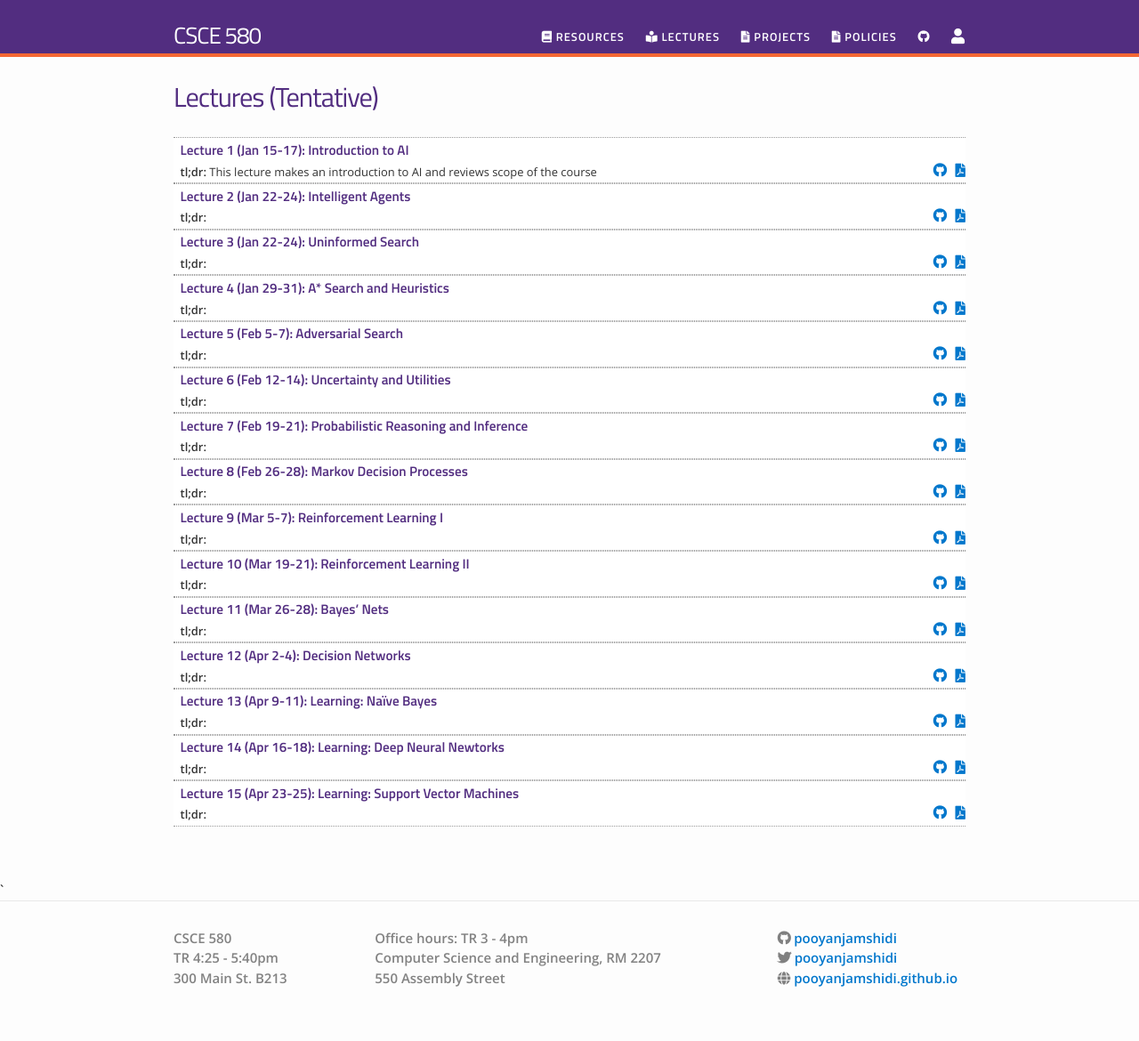
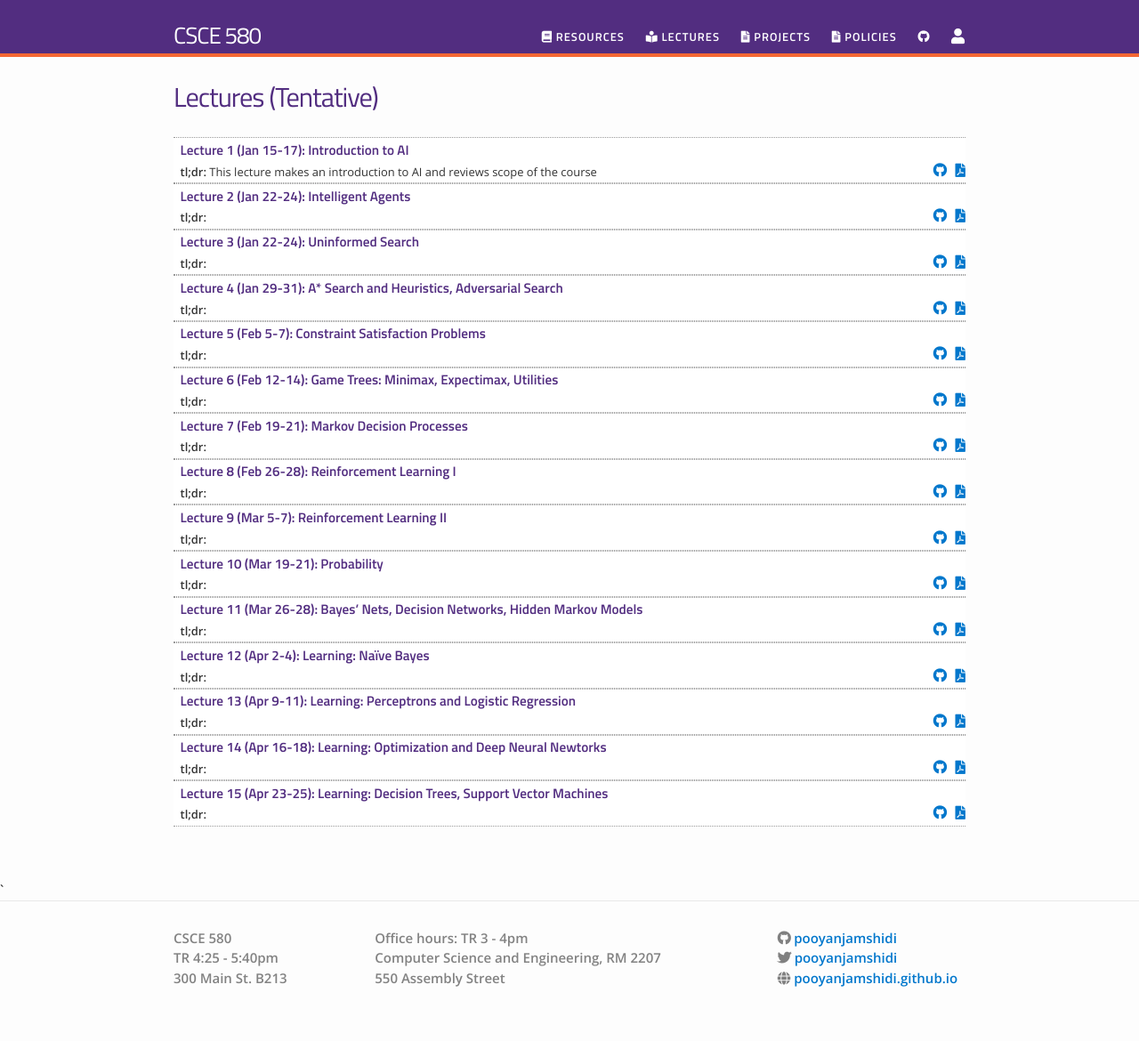
Before and after one commit to stephenvolpe/csce580, a Jekyll site: the page built from lectures.md, in a window 1280 px wide. Shown: the whole page at 89% size. Built offline with Jekyll 4.4.1, drawn with Linux system fonts in a browser that asks for light colours; nearby versions of some CDN libraries.

Commit message:
editted lectures

```diff
--- a/_data/lectures.yml
+++ b/_data/lectures.yml
@@ -13,62 +13,62 @@
   dirname: lectures
   tldr: ""
 
-- title: "Lecture 4 (Jan 29-31): A* Search and Heuristics"
+- title: "Lecture 4 (Jan 29-31): A* Search and Heuristics, Adversarial Search"
   filename: csce580-04
   dirname: lectures
   tldr: ""
 
-- title: "Lecture 5 (Feb 5-7): Adversarial Search"
+- title: "Lecture 5 (Feb 5-7): Constraint Satisfaction Problems"
   filename: csce580-05
   dirname: lectures
   tldr: ""
 
-- title: "Lecture 6 (Feb 12-14): Uncertainty and Utilities"
+- title: "Lecture 6 (Feb 12-14): Game Trees: Minimax, Expectimax, Utilities"
   filename: csce580-06
   dirname: lectures
   tldr: ""
 
-- title: "Lecture 7 (Feb 19-21): Probabilistic Reasoning and Inference"
+- title: "Lecture 7 (Feb 19-21): Markov Decision Processes"
   filename: csce580-07
   dirname: lectures
   tldr: ""
 
-- title: "Lecture 8 (Feb 26-28): Markov Decision Processes"
+- title: "Lecture 8 (Feb 26-28): Reinforcement Learning I"
   filename: csce580-08
   dirname: lectures
   tldr: ""
 
-- title: "Lecture 9 (Mar 5-7): Reinforcement Learning I"
+- title: "Lecture 9 (Mar 5-7): Reinforcement Learning II"
   filename: csce580-09
   dirname: lectures
   tldr: ""
 
-- title: "Lecture 10 (Mar 19-21): Reinforcement Learning II"
+- title: "Lecture 10 (Mar 19-21): Probability"
   filename: csce580-10
   dirname: lectures
   tldr: ""
 
-- title: "Lecture 11 (Mar 26-28): Bayes’ Nets"
+- title: "Lecture 11 (Mar 26-28): Bayes’ Nets, Decision Networks, Hidden Markov Models"
   filename: csce580-11
   dirname: lectures
   tldr: ""
 
-- title: "Lecture 12 (Apr 2-4): Decision Networks"
+- title: "Lecture 12 (Apr 2-4): Learning: Naïve Bayes"
   filename: csce580-12
   dirname: lectures
   tldr: ""
 
-- title: "Lecture 13 (Apr 9-11): Learning: Naïve Bayes"
+- title: "Lecture 13 (Apr 9-11): Learning: Perceptrons and Logistic Regression"
   filename: csce580-13
   dirname: lectures
   tldr: ""
 
-- title: "Lecture 14 (Apr 16-18): Learning: Deep Neural Newtorks"
+- title: "Lecture 14 (Apr 16-18): Learning: Optimization and Deep Neural Newtorks"
   filename: csce580-14
   dirname: lectures
   tldr: ""
 
-- title: "Lecture 15 (Apr 23-25): Learning: Support Vector Machines"
+- title: "Lecture 15 (Apr 23-25): Learning: Decision Trees, Support Vector Machines"
   filename: csce580-15
   dirname: lectures
   tldr: ""
```
